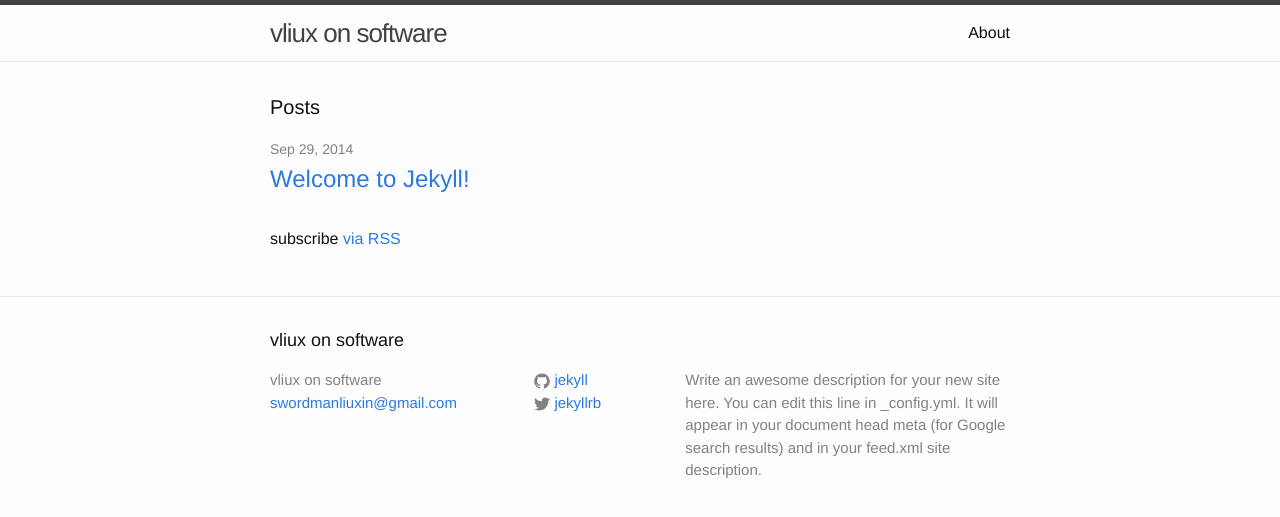
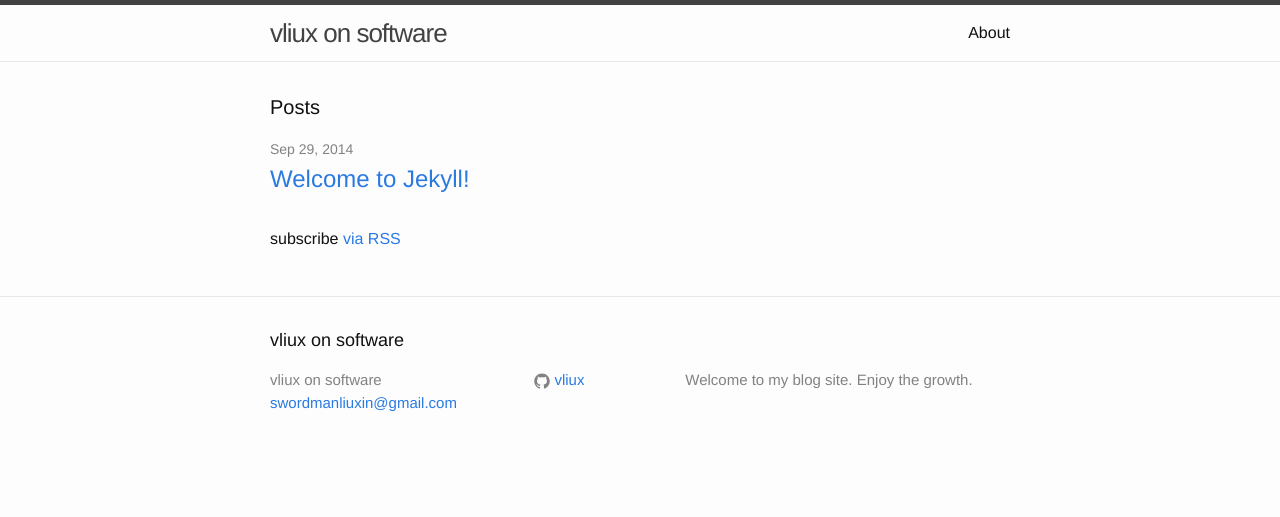
Before and after one commit to vliux/vliux.github.io, a Jekyll site: the page built from index.html, in a window 1280 px wide. Shown: the top 517 px of the page. Built offline with Jekyll 4.4.1, drawn with Linux system fonts in a browser that asks for light colours.

Commit message:
add 1st blog

```diff
--- a/_config.yml
+++ b/_config.yml
@@ -2,13 +2,11 @@
 title: vliux on software
 email: swordmanliuxin@gmail.com
 description: > # this means to ignore newlines until "baseurl:"
-  Write an awesome description for your new site here. You can edit this
-  line in _config.yml. It will appear in your document head meta (for
-  Google search results) and in your feed.xml site description.
+  Welcome to my blog site. Enjoy the growth.
 baseurl: "" # the subpath of your site, e.g. /blog/
 url: "http://yourdomain.com" # the base hostname & protocol for your site
-twitter_username: jekyllrb
-github_username:  jekyll
+twitter_username:
+github_username:  vliux
 
 # Build settings
 markdown: kramdown
```
Also changed, not shown: 1 other file.
